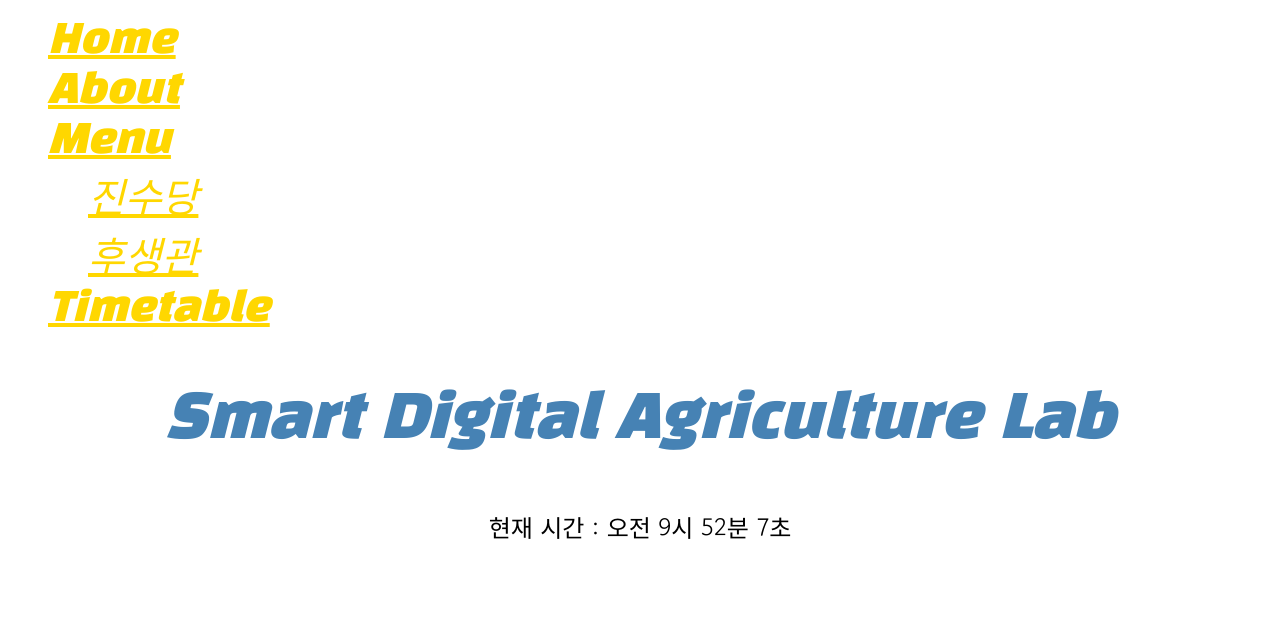
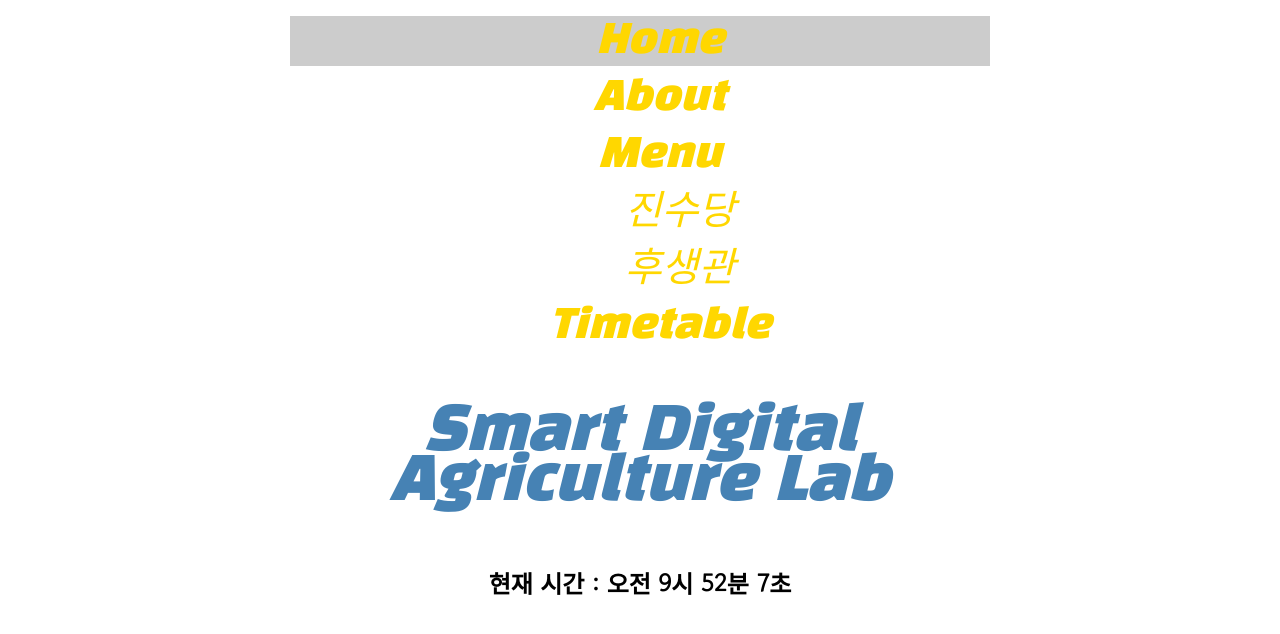
Before and after one commit to danuni29/SDA_dashboard, a Flask app: page / in a window 1280 px wide. Shown: the top 634 px of the page. Run offline with Flask 3, Linux system fonts and the light colour scheme.

Commit message:
메뉴바 드롭다운 - ing 2

```diff
--- a/static/homepage.css
+++ b/static/homepage.css
@@ -12,6 +12,22 @@
 ul li{
     list-style: none;
 }
+
+a {
+    text-decoration: none;
+}
+
+#menu {
+		font:bold 16px "malgun gothic";
+		width:700px;
+		height:50px;
+		background: #ccc;
+		color:black;
+		line-height: 50px;
+		margin:0 auto;
+		text-align: center;
+	}
+
 .clock {
     font-family: 'Gowun Dodum', sans-serif;
      font-size: 150%;
```
